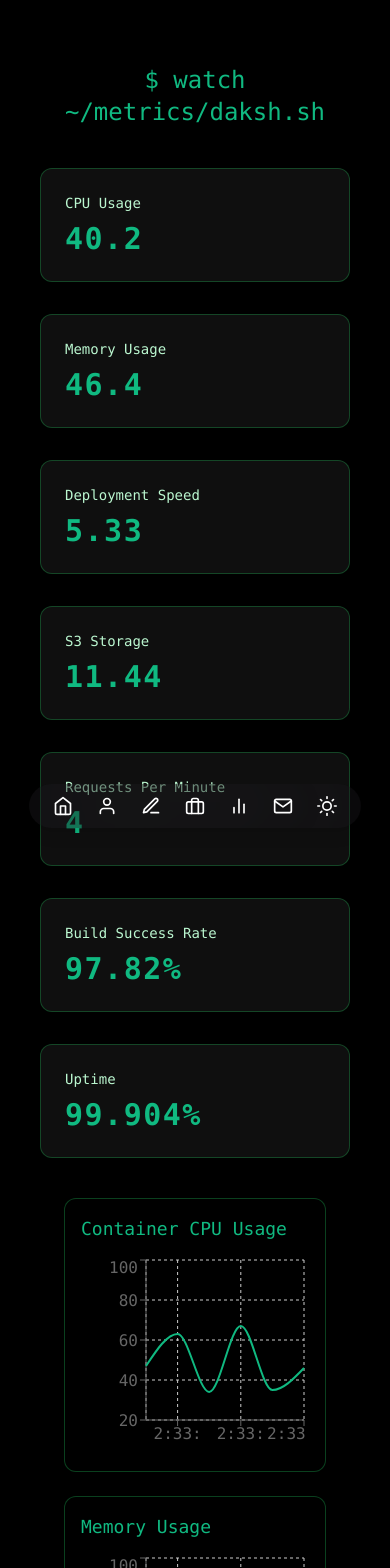
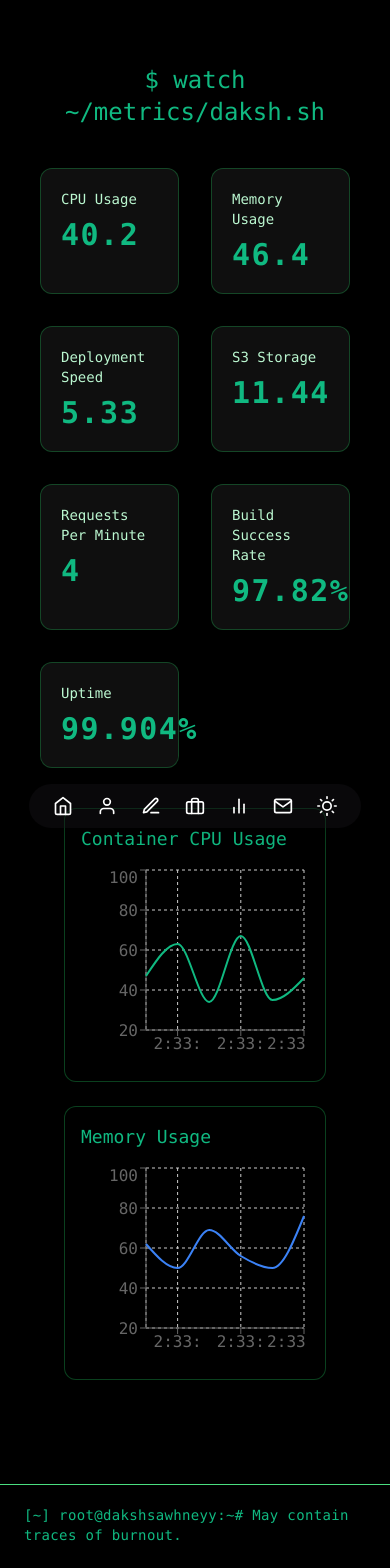
Before and after one commit to dakshsawhneyy/Daksh-Portfolio, a React (Vite) app in the folder Frontend/: page /metrics in a window 390 px wide. Shown: the top 1568 px of the page. Built offline with nearby package versions, Linux system fonts and the light colour scheme.

Commit message:
Frontend Completed

```diff
--- a/Frontend/src/components/MetricsPanel.jsx
+++ b/Frontend/src/components/MetricsPanel.jsx
@@ -46,7 +46,7 @@ const MetricsPanel = () => {
   )
 
   return (
-    <div className='max-w-6xl mx-auto grid sm:grid-cols-2 lg:grid-cols-2 gap-6 py-10 px-6 font-mono'>
+    <div className='max-w-7xl mx-auto grid sm:grid-cols-2 lg:grid-cols-2 gap-6 py-10 px-6 font-mono'>
       <ChartCard title="Container CPU Usage" data={cpuData} color="#10B981" />
       <ChartCard title="Memory Usage" data={memoryData} color="#3B82F6" />
     </div>
--- a/Frontend/src/pages/Dashboard.jsx
+++ b/Frontend/src/pages/Dashboard.jsx
@@ -18,7 +18,7 @@ const Dashboard = () => {
     }, [])
 
     const MetricBox = ({label, value}) => (
-        <div className="bg-white dark:bg-[#0f0f0f] border border-green-500/30 p-6 rounded-xl shadow-xl hover:shadow-green-300/30 transition-all">
+        <div className="bg-white dark:bg-[#0f0f0f] border border-green-500/30 p-5 rounded-xl shadow-xl hover:shadow-green-300/30 transition-all">
             <p className="text-sm text-gray-500 dark:text-green-200 mb-2">{label}</p>
             <h3 className="text-3xl font-bold tracking-wider">{value}</h3>
         </div>
@@ -29,7 +29,7 @@ const Dashboard = () => {
         <h1 className="text-2xl md:text-3xl mb-10 terminal-blink text-center">$ watch ~/metrics/daksh.sh</h1>
 
         {/* Dashboards */}
-        <div className='grid grid-cols-1 sm:grid-cols-2 lg:grid-cols-4 gap-8'>
+        <div className='grid grid-cols-2 sm:grid-cols-2 lg:grid-cols-4 gap-8'>
             <MetricBox label="CPU Usage" value={`${metrics.cpuUsage}`}></MetricBox>
             <MetricBox label="Memory Usage" value={`${metrics.memoryUsage}`}></MetricBox>
             <MetricBox label="Deployment Speed" value={`${metrics.deploymentSpeed}`}></MetricBox>
```
